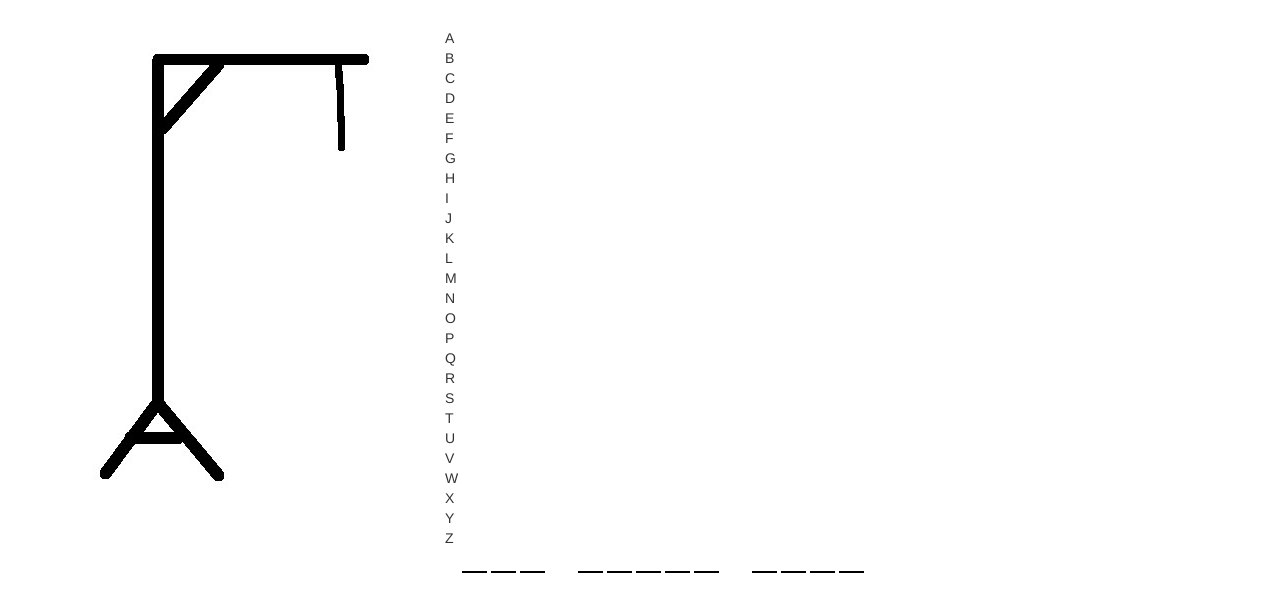
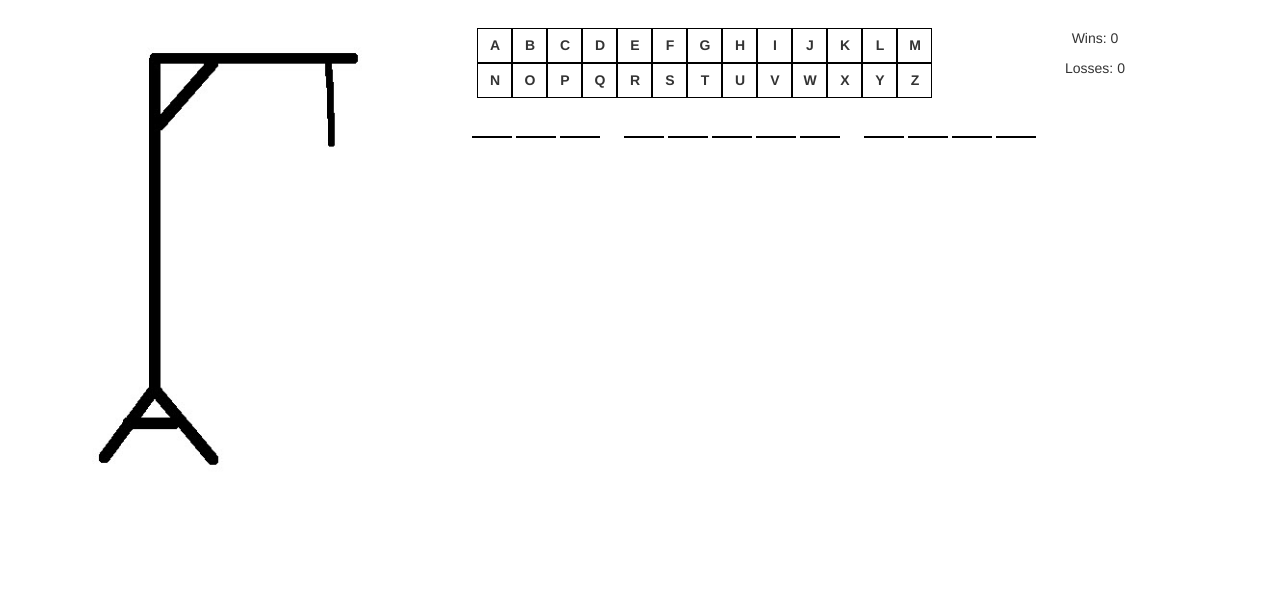
Before and after one commit to Sambiguous/hangman-game, a plain HTML site: page index.html in a window 1280 px wide. Shown: the part 197-800 px from the top of the page. Drawn offline with nearby package versions, Linux system fonts and the light colour scheme.

Commit message:
break up words into seperate divs

```diff
--- a/assets/css/style.css
+++ b/assets/css/style.css
@@ -1,16 +1,44 @@
-.letter-box {
+.letter-btn {
+    display: inline-block;
+    border: 1px solid black;
+    height: 35px;
+    width: 35px;
+    text-align: center;
+    vertical-align: middle;
+}
+
+.letter-btn p {
+    font-weight: bold;
+    margin-top: 6px;
+}
+
+#letters {
+    text-align: left;
+}
+
+.letter {
     font-size: 20px;
     color: white;
     margin: 0px 2px;
     display: inline-block;
     border-bottom: 2px solid black;
-    height: 25px;
-    width: 25px;
+    height: 40px;
+    width: 40px;
     text-align: center;
+}
+
+.word {
+    margin: 0px 10px;
+    display: inline-block;
 }
 
 .space {
     border-bottom: unset;
+}
+
+#hangman img {
+    width: 100%;
+    height: auto;
 }
 
 #header {
--- a/assets/javascript/game.js
+++ b/assets/javascript/game.js
@@ -3,8 +3,13 @@ var alpha = ["A", "B", "C", "D", "E", "F", "G", "H", "I", "J", "K", "L", "M", "N
 
 function createButtons() {
     for(i = 0; i < alpha.length; i++){
+        if(i == 13){
+            newLine = document.createElement("br");
+            document.getElementById("guessed").append(newLine);
+        }
         newBtn = document.createElement("div");
-        newBtn.innerHTML = alpha[i];
+        newBtn.classList.add("letter-btn");
+        newBtn.innerHTML = "<p>" + alpha[i] + "</p>";
         document.getElementById("guessed").append(newBtn);
     }
 }
@@ -13,25 +18,59 @@ function pickWord() {
     return songs[Math.floor(Math.random() * songs.length)]
 }
 
-function setBoard(word) {
-    for(i = 0; i < word.length; i++) {
-        ltrDiv = document.createElement("div");
-        ltrDiv.classList.add("letter-box");
-        ltrDiv.innerHTML = "o";
-        if(word[i] == " ") {
-            ltrDiv.classList.add("space");
+function setBoard(answer) {
+    answerArray = answer.split(" ");
+
+    for(wrd = 0; wrd < answerArray.length; wrd++) {
+
+        wrdDiv = document.createElement("div");
+        wrdDiv.classList.add("word");
+        wrd_id = "word" + wrd;
+        wrdDiv.id = wrd_id;
+        document.getElementById("letters").append(wrdDiv);
+        console.log()
+
+        for(ltr = 0; ltr < answerArray[wrd].length; ltr++) {
+
+            ltrDiv = document.createElement("div");
+
+            ltrDiv.classList.add("letter");
+
+            ltrDiv.innerHTML = "o";
+
+            if(wrd[ltr] == " ") {
+
+                ltrDiv.classList.add("space");
+                };
+
+
+            if(wrd[ltr + 1] == "'") {
+
+                ltrDiv.setAttribute("style", "text-align: right; color: black;");
+                ltrDiv.innerHTML = " '";
+
+                ltr++;
+            };
+
+            document.getElementById(wrd_id).append(ltrDiv);
         };
+    //     ltrDiv = document.createElement("div");
+    //     ltrDiv.classList.add("letter-box");
+    //     ltrDiv.innerHTML = "o";
+    //     if(word[i] == " ") {
+    //         ltrDiv.classList.add("space");
+    //     };
 
-        if(word[i + 1] == "'") {
-            ltrDiv.setAttribute("style", "text-align: right; color: black;");
-            ltrDiv.innerHTML = " '";
-            i++;
-        }
-        else {
+    //     if(word[i + 1] == "'") {
+    //         ltrDiv.setAttribute("style", "text-align: right; color: black;");
+    //         ltrDiv.innerHTML = " '";
+    //         i++;
+    //     }
+    //     else {
 
-        }
+    //     }
 
-        document.getElementById("letters").append(ltrDiv);
+    //     document.getElementById("letters").append(ltrDiv);
 
 
     }
--- a/index.html
+++ b/index.html
@@ -21,12 +21,21 @@
 
         </div>
         <div class="row">
-            <div class="col-md-4" id="hangman">
+            <div class="col-lg-4 col-md-3 hidden-xs" id="hangman">
                 <img src="assets/images/hangman.png"/>
             </div>
-            <div class="col-md-8">
-                <div class="row" id="guessed"></div>
-                <div id="letters"></div>
+            <div class="col-lg-8 col-md-9">
+                <div class="row">
+                    <div class="col-lg-8 col-md-9 text-center" id="guessed"></div>
+                    <div class="col-lg-4 col-md-3 text-center" id="scoreboard">
+                        <p>Wins: <span id="wins">0</span></p>
+                        <p>Losses: <span id="losses">0</span></p>
+                    </div>
+
+                </div>
+                <div class="text-center" id="letter-container">
+                    <div id="letters"></div>
+                </div>
             </div>
         </div>
         <script src="assets/javascript/game.js"></script>
```
